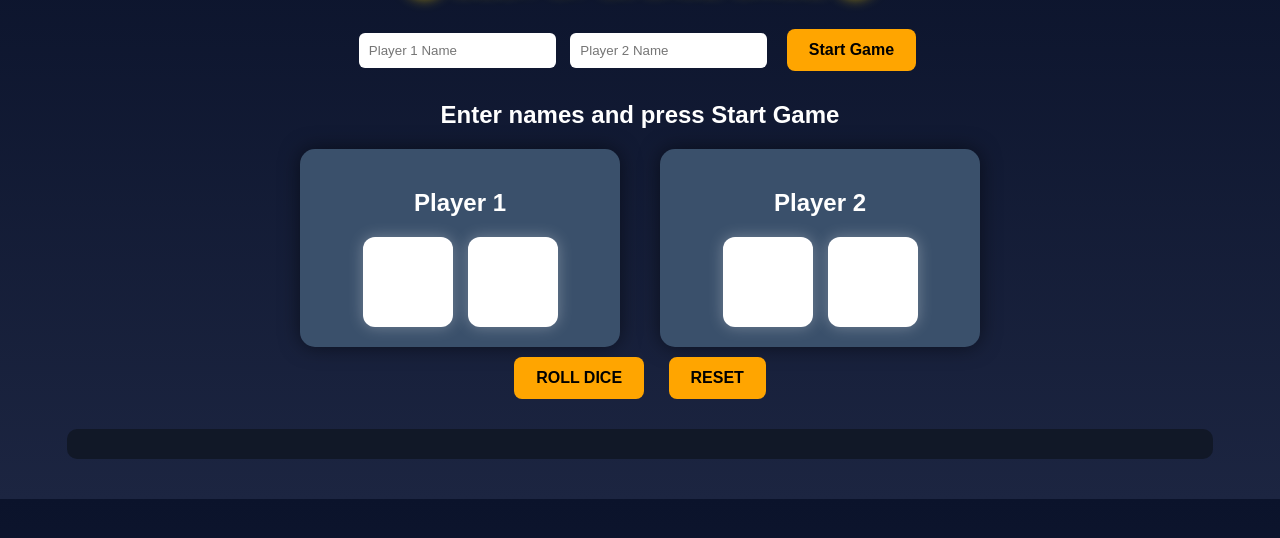
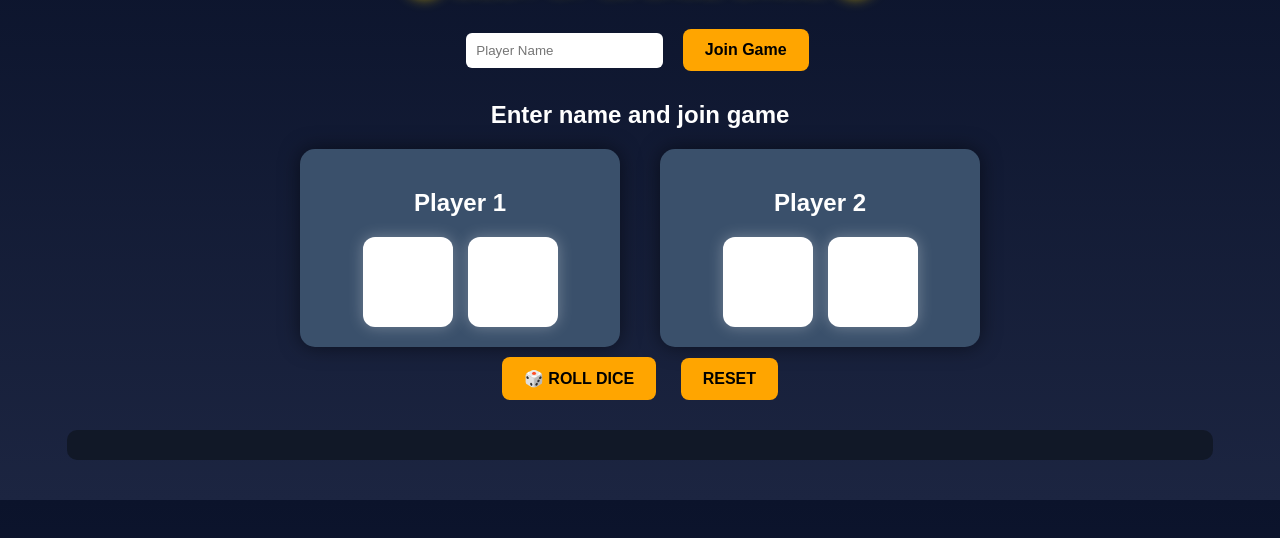
Before and after one commit to hotviper2005/first2ten, a website: page index.html in a window 1280 px wide. Shown: the part 82-620 px from the top of the page. Drawn offline with nearby package versions, Linux system fonts and the light colour scheme.

Commit message:
Update index.html

```diff
--- a/index.html
+++ b/index.html
@@ -2,12 +2,14 @@
 <html lang="en">
 
 <head>
+
 <meta charset="UTF-8">
 <meta name="viewport" content="width=device-width, initial-scale=1.0">
 
 <title>Best of 10 Dice Game</title>
 
 <link rel="stylesheet" href="style.css">
+
 </head>
 
 <body>
@@ -16,16 +18,16 @@
 
 <div class="setup">
 
-    <input type="text" id="p1" placeholder="Player 1 Name">
+    <input type="text" id="p1" placeholder="Player Name">
 
-    <input type="text" id="p2" placeholder="Player 2 Name">
-
-    <button id="startBtn">Start Game</button>
+    <button id="startBtn">
+        Join Game
+    </button>
 
 </div>
 
 <h2 id="status">
-    Enter names and press Start Game
+    Enter name and join game
 </h2>
 
 <div id="scores"></div>
@@ -40,7 +42,6 @@
         <div class="dice-row">
 
             <div class="die" id="p1d1"></div>
-
             <div class="die" id="p1d2"></div>
 
         </div>
@@ -57,7 +58,6 @@
         <div class="dice-row">
 
             <div class="die" id="p2d1"></div>
-
             <div class="die" id="p2d2"></div>
 
         </div>
@@ -69,7 +69,7 @@
 </div>
 
 <button id="rollBtn" disabled>
-    ROLL DICE
+    🎲 ROLL DICE
 </button>
 
 <button id="resetBtn">
@@ -78,14 +78,15 @@
 
 <div id="history"></div>
 
-<!-- SOUND EFFECTS -->
+<!-- SOUNDS -->
 <audio id="rollSound" src="roll.mp3"></audio>
 <audio id="clickSound" src="click.mp3"></audio>
 
-<!-- SOCKET.IO -->
-<script src="https://cdn.socket.io/4.7.2/socket.io.min.js"></script>
+<!-- FIREBASE -->
+<script src="https://www.gstatic.com/firebasejs/10.12.2/firebase-app-compat.js"></script>
+<script src="https://www.gstatic.com/firebasejs/10.12.2/firebase-database-compat.js"></script>
 
-<!-- GAME SCRIPT -->
+<!-- GAME -->
 <script src="script.js"></script>
 
 </body>
```
